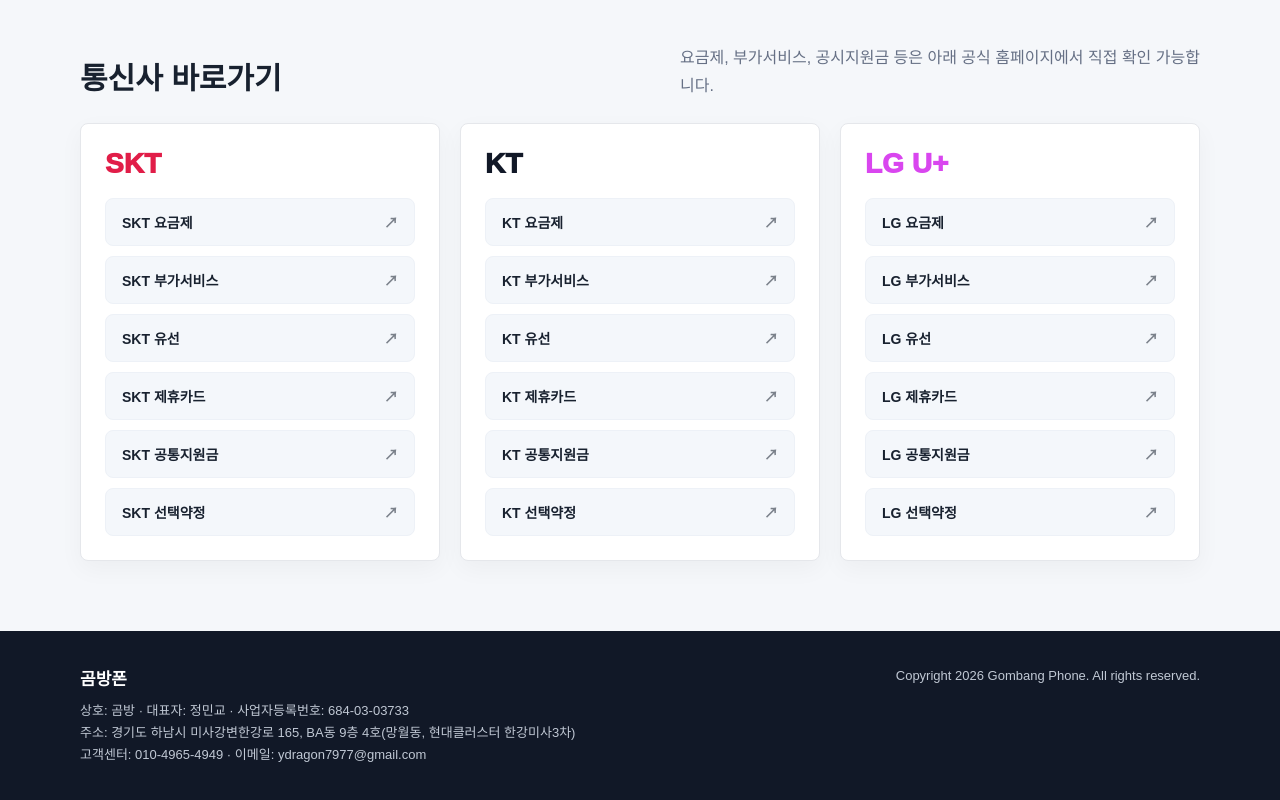
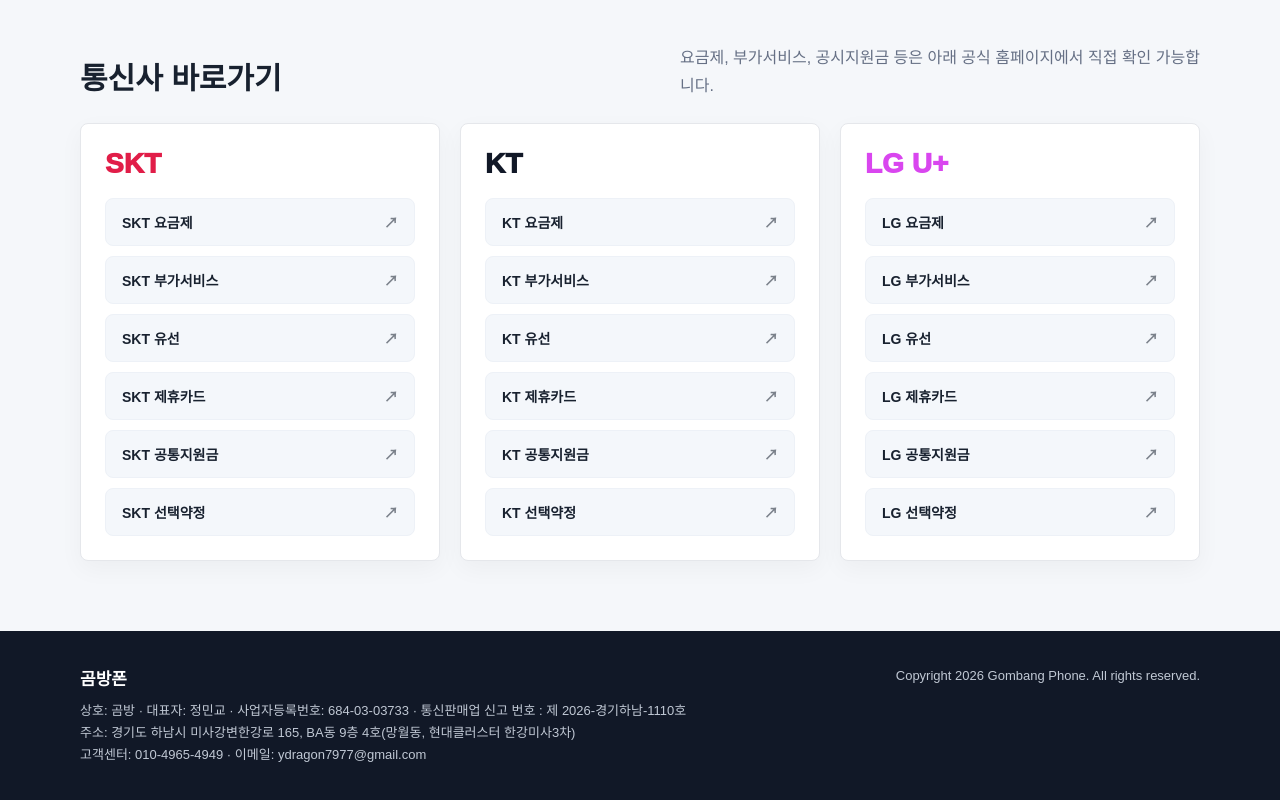
Before and after one commit to ripersin/GP, a plain HTML site: page index.html in a window 1280 px wide. Shown: the part 2271-3071 px from the top of the page. Drawn offline with Linux system fonts and the light colour scheme.

Commit message:
Update index.html

```diff
--- a/index.html
+++ b/index.html
@@ -983,7 +983,7 @@
       <div>
         <strong>곰방폰</strong>
         <p>
-          상호: 곰방 · 대표자: 정민교 · 사업자등록번호: 684-03-03733<br>
+          상호: 곰방 · 대표자: 정민교 · 사업자등록번호: 684-03-03733 · 통신판매업 신고 번호 : 제 2026-경기하남-1110호<br>
           주소: 경기도 하남시 미사강변한강로 165, BA동 9층 4호(망월동, 현대클러스터 한강미사3차)<br>
           고객센터: 010-4965-4949 · 이메일: ydragon7977@gmail.com
         </p>
```
